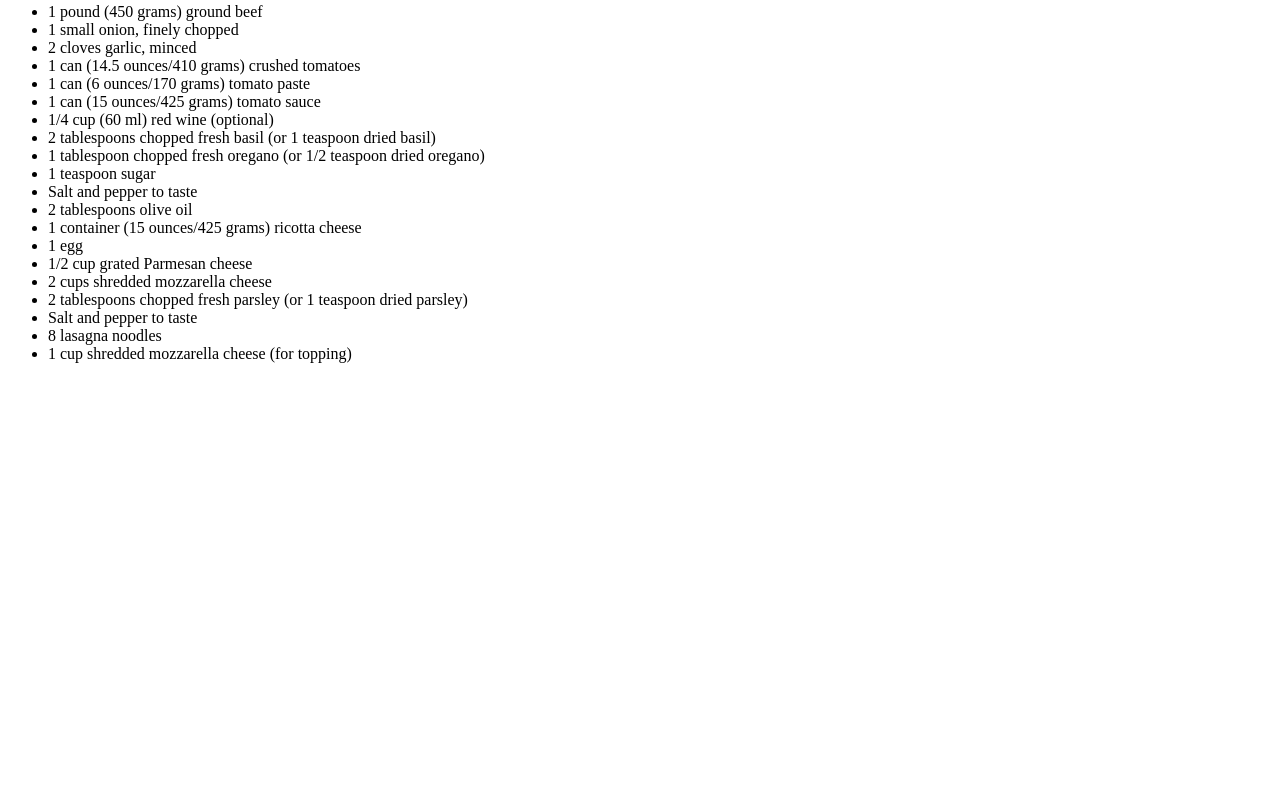
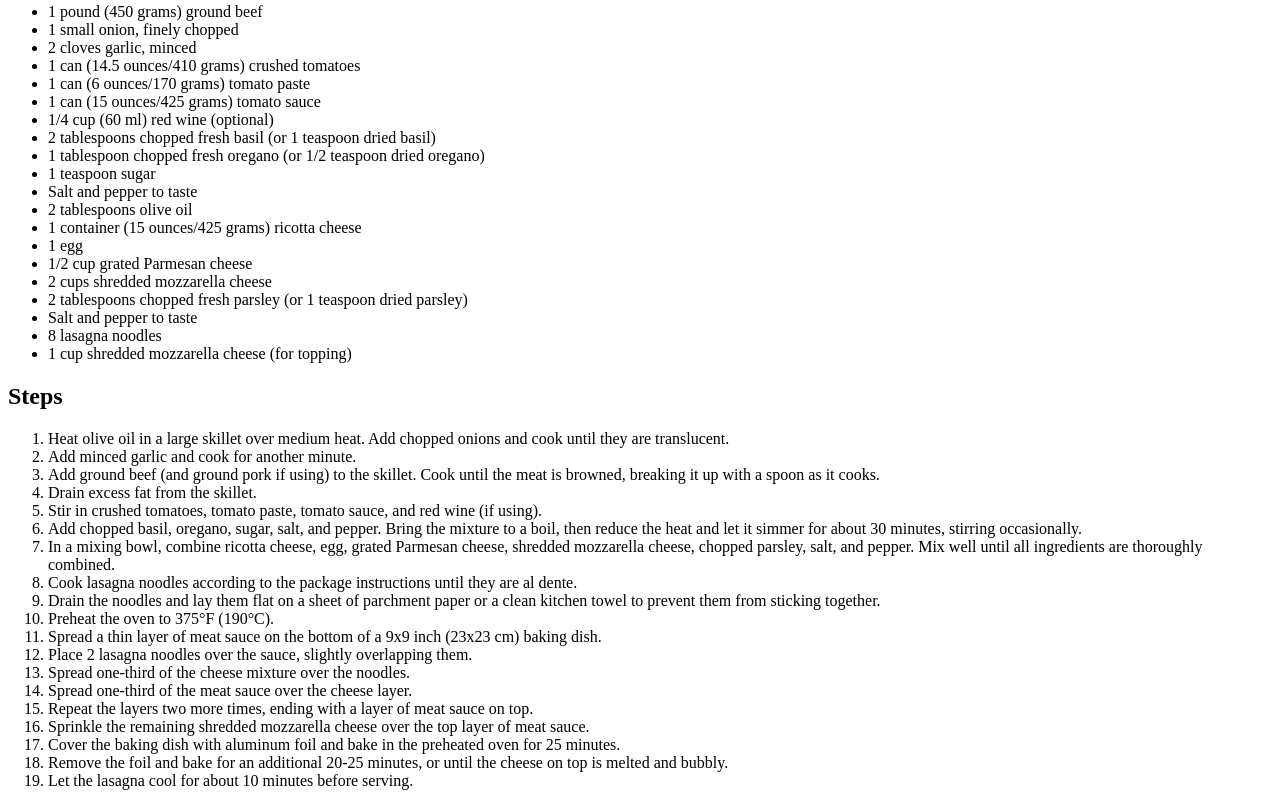
Before and after one commit to Kgodisho-Mononyane/odin-recipes, a plain HTML site: page recipes/lasagna.html in a window 1280 px wide. Shown: the part 300-1106 px from the top of the page. Before the commit the page ends 800 px from the top, so only its background shows below. Drawn offline with Linux system fonts and the light colour scheme.

Commit message:
add steps lasagna steps to lasagna.html

```diff
--- a/recipes/lasagna.html
+++ b/recipes/lasagna.html
@@ -41,5 +41,33 @@
             <li>8 lasagna noodles</li>
             <li>1 cup shredded mozzarella cheese (for topping)</li>
         </ul>
+        <h2>Steps</h2>
+        <ol>
+            <li>Heat olive oil in a large skillet over medium heat.
+                Add chopped onions and cook until they are translucent.</li>
+            <li>Add minced garlic and cook for another minute.</li>
+            <li>Add ground beef (and ground pork if using) to the skillet.
+                Cook until the meat is browned, breaking it up with a spoon as it cooks.</li>
+            <li>Drain excess fat from the skillet.</li>
+            <li>Stir in crushed tomatoes, tomato paste, tomato sauce, and red wine (if using).</li>
+            <li>Add chopped basil, oregano, sugar, salt, and pepper. Bring the mixture to a boil,
+                then reduce the heat and let it simmer for about 30 minutes, stirring occasionally.</li>
+            <li>In a mixing bowl, combine ricotta cheese, egg, grated Parmesan cheese, shredded
+                mozzarella cheese, chopped parsley, salt, and pepper. Mix well until all ingredients
+                are thoroughly combined.</li>
+            <li>Cook lasagna noodles according to the package instructions until they are al dente.</li>
+            <li>Drain the noodles and lay them flat on a sheet of parchment paper or a clean kitchen
+                towel to prevent them from sticking together.</li>
+            <li>Preheat the oven to 375°F (190°C).</li>
+            <li>Spread a thin layer of meat sauce on the bottom of a 9x9 inch (23x23 cm) baking dish.</li>
+            <li>Place 2 lasagna noodles over the sauce, slightly overlapping them.</li>
+            <li>Spread one-third of the cheese mixture over the noodles.</li>
+            <li>Spread one-third of the meat sauce over the cheese layer.</li>
+            <li>Repeat the layers two more times, ending with a layer of meat sauce on top.</li>
+            <li>Sprinkle the remaining shredded mozzarella cheese over the top layer of meat sauce.</li>
+            <li>Cover the baking dish with aluminum foil and bake in the preheated oven for 25 minutes.</li>
+            <li>Remove the foil and bake for an additional 20-25 minutes, or until the cheese on top is melted and bubbly.</li>
+            <li>Let the lasagna cool for about 10 minutes before serving.</li>
+        </ol>
 </body>
 </html>
```
